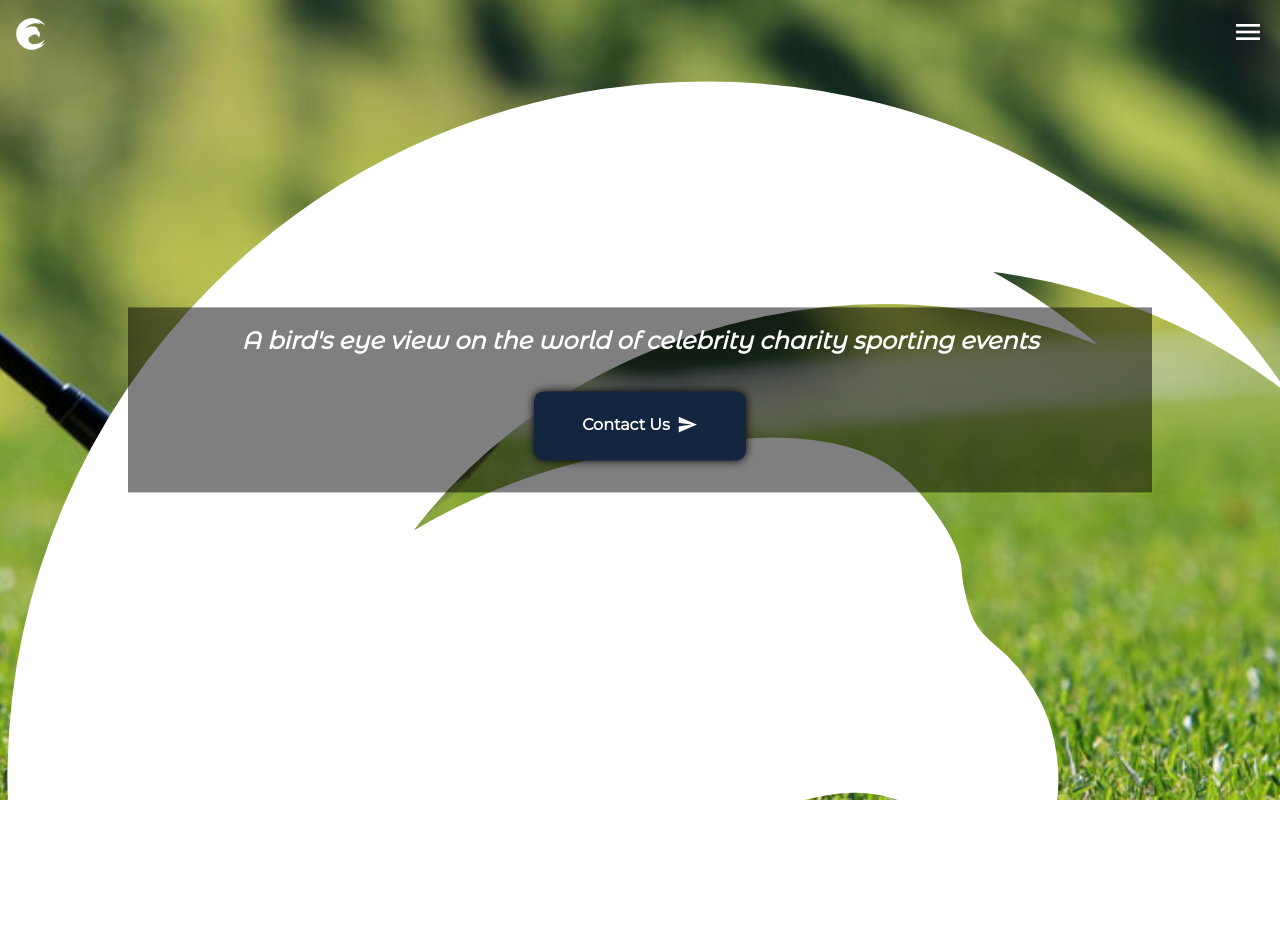
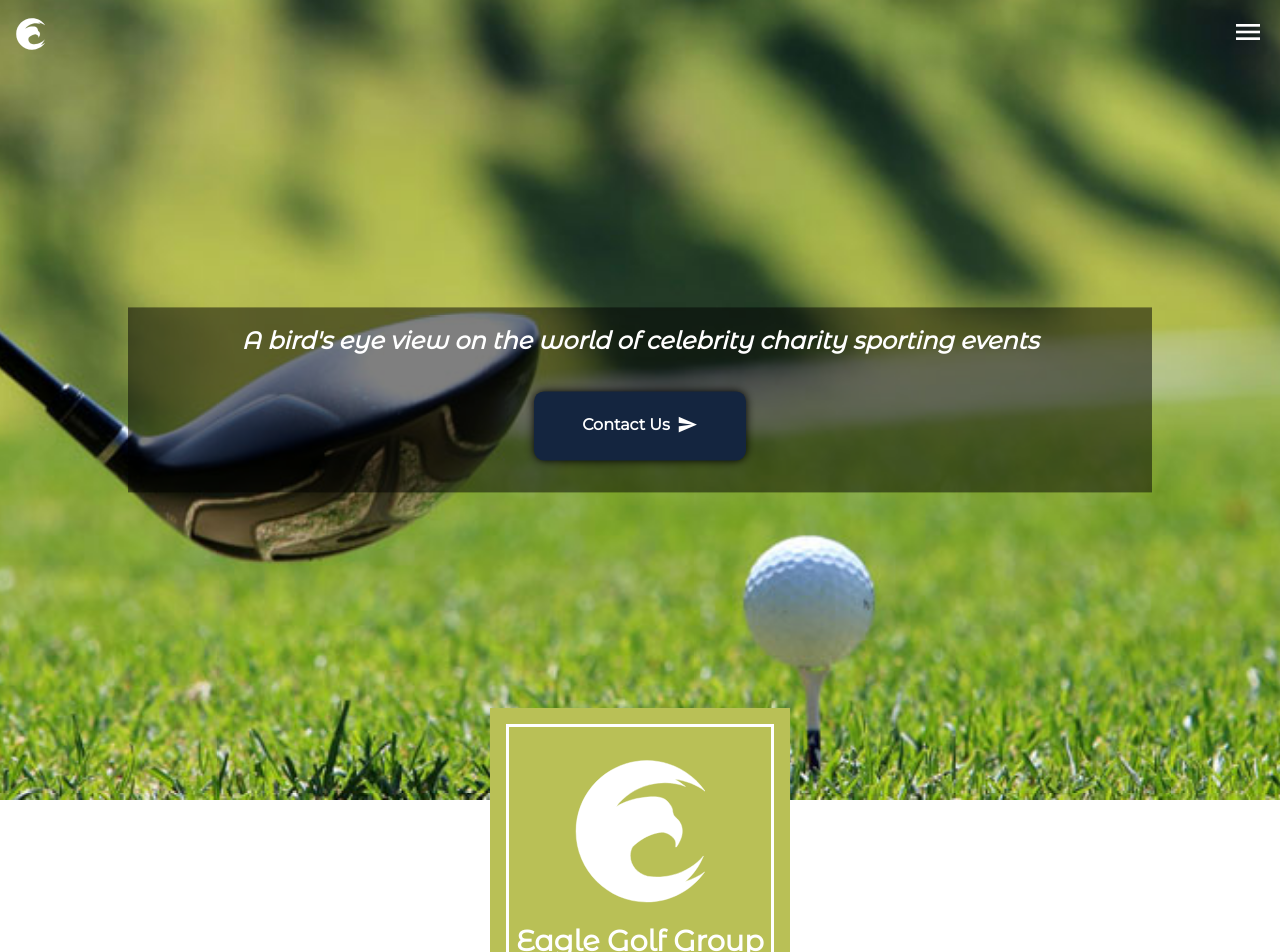
Before and after one commit to annaszalkiewicz/eaglegolfgroup, a React (Create React App) app: page / in a window 1280 px wide. Shown: the top 952 px of the page. Before the commit the page ends 800 px from the top, so only its background shows below. Built offline with nearby package versions, Linux system fonts and the light colour scheme.

Commit message:
Set up grid container & add styling to home-logo

```diff
--- a/src/css/_index.scss
+++ b/src/css/_index.scss
@@ -4,6 +4,7 @@ $color-3: #9BBE1F;
 $color-4: #273F29;
 $color-5: #14253F;
 $color-6: #091327;
+$color-7: #F1F7F2;
 
 $white-color: #fff;
 $black-color: #000;
@@ -22,7 +23,6 @@ html, body, #root, .App {
   -moz-osx-font-smoothing: grayscale;
   font-size: 16px;
   width: 100%;
-  height: 100%;
   color: $black-color;
   overflow-x: hidden;
 }
@@ -133,6 +133,44 @@ header {
   overflow-x: hidden;
 }
 
+main {
+  width: 100%;
+  max-width: 300px;
+  background-color: #f3f3f3;
+  display: grid;
+  margin: 80vh auto;
+  justify-content: center;
+  grid-template-columns: 1fr;
+  grid-template-rows: 300px 2fr repeat(10, 1fr) 2fr repeat(4, 1fr) 2fr repeat(6, 1fr);
+  grid-auto-rows: 300px;
+  grid-template-areas:
+    "homeLogo"
+    "home-intro"
+    "home-intro";
+  grid-gap: 1em;
+}
+
+.home-logo {
+  grid-area: homeLogo;
+  background-color: $color-1;
+  padding: 1em;
+}
+.home-container {
+  border: solid 3px $white-color;
+  img {
+    height: 9em;
+    margin: 2em auto 1em 50%;
+    transform: translateX(-50%);
+  }
+  h2 {
+    text-align: center;
+    color: #fff;
+    font-family: $heading-font;
+    font-size: 1.8em;
+    margin-bottom: 1em;
+  }
+}
+
 // CAROUSEL
 
 .carousel {
@@ -147,21 +185,7 @@ header {
   width: 100%;
   height: 100%;
   position: relative;
-  img {
-    width: 100%;
-    height: 100%;
-    object-fit: cover;
   }
-  picture {
-    source {
-      width: 100%;
-      height: 100%;
-      object-fit: cover;
-    }
-
-  }
-
-}
 .hero-text {
   position: absolute;
   top: 50%;
```
